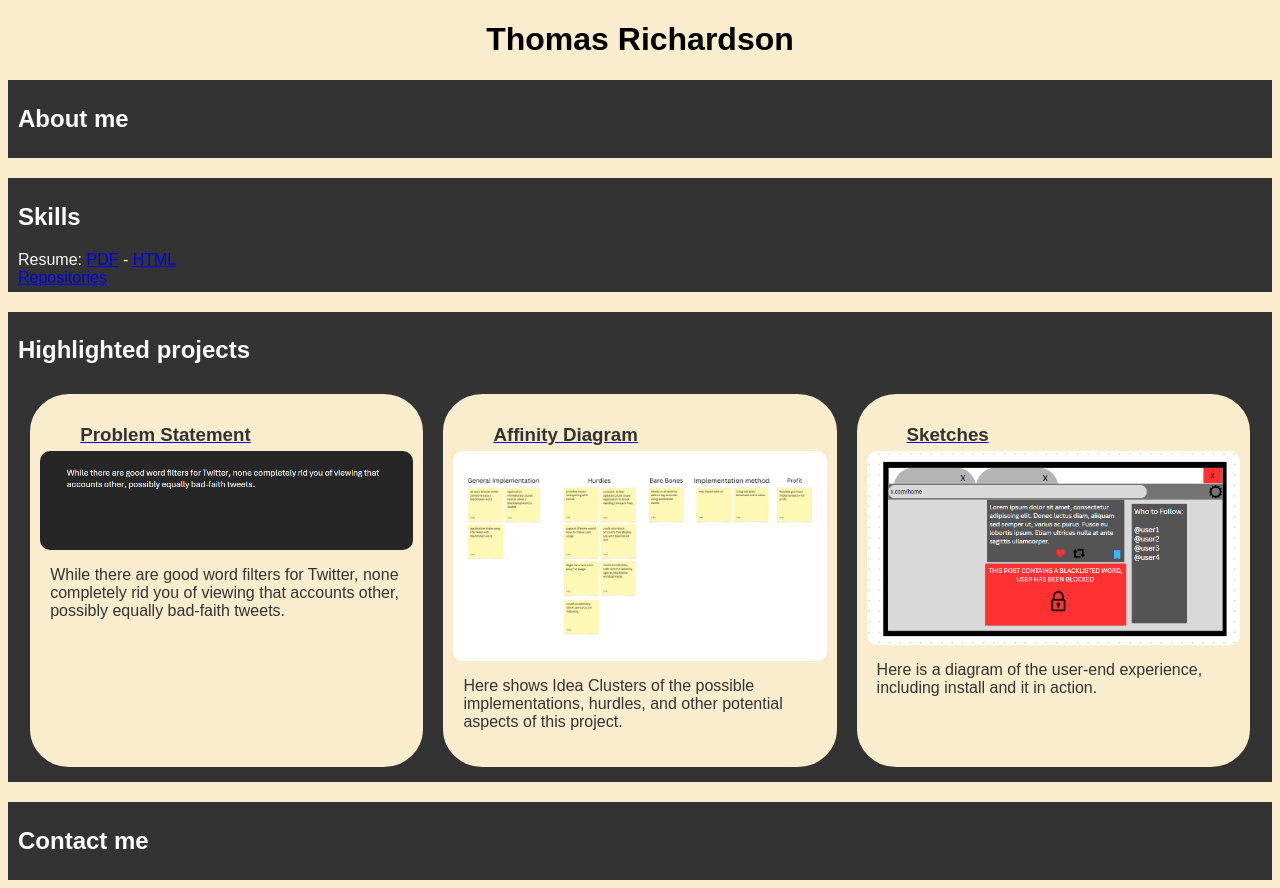
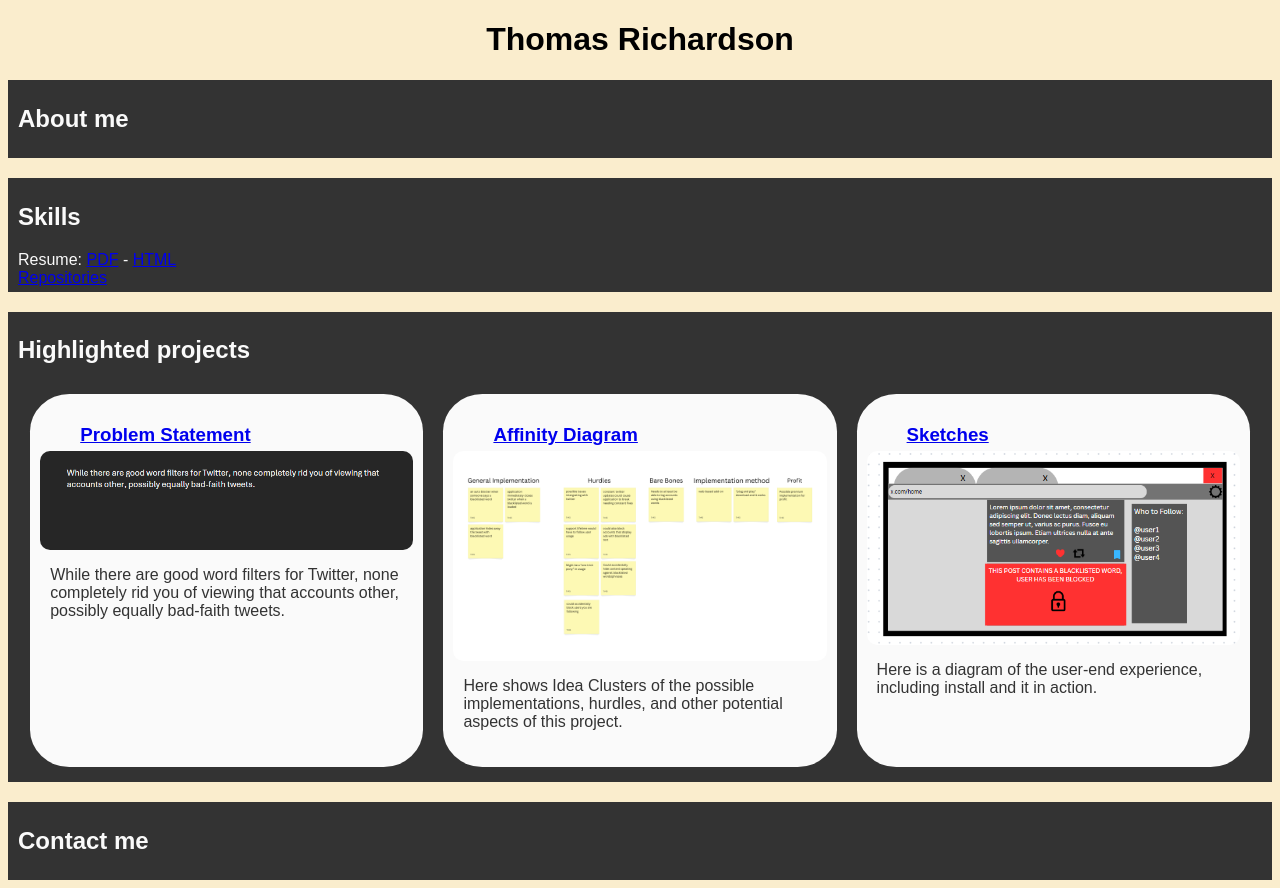
Before and after one commit to ThomasRichardson647/ThomasRichardson647.github.io, a plain HTML site: page index.html in a window 1280 px wide. Drawn offline with Linux system fonts and the light colour scheme.

Commit message:
Change colors for projects

```diff
--- a/styles.css
+++ b/styles.css
@@ -41,7 +41,7 @@ h1 {
   width: 30%;
   margin: 10px;
   padding: 20px 10px;
-  background: #faedcd;
+  background: #fafafa;
   border-radius: 10%;
 }
 
@@ -57,7 +57,7 @@ h1 {
   margin-top: 10px;
   margin-bottom: 5px;
   padding-left: 40px;
-  color: #333333;
+  color: #0000ee;
 }
 
 .project p {
```
